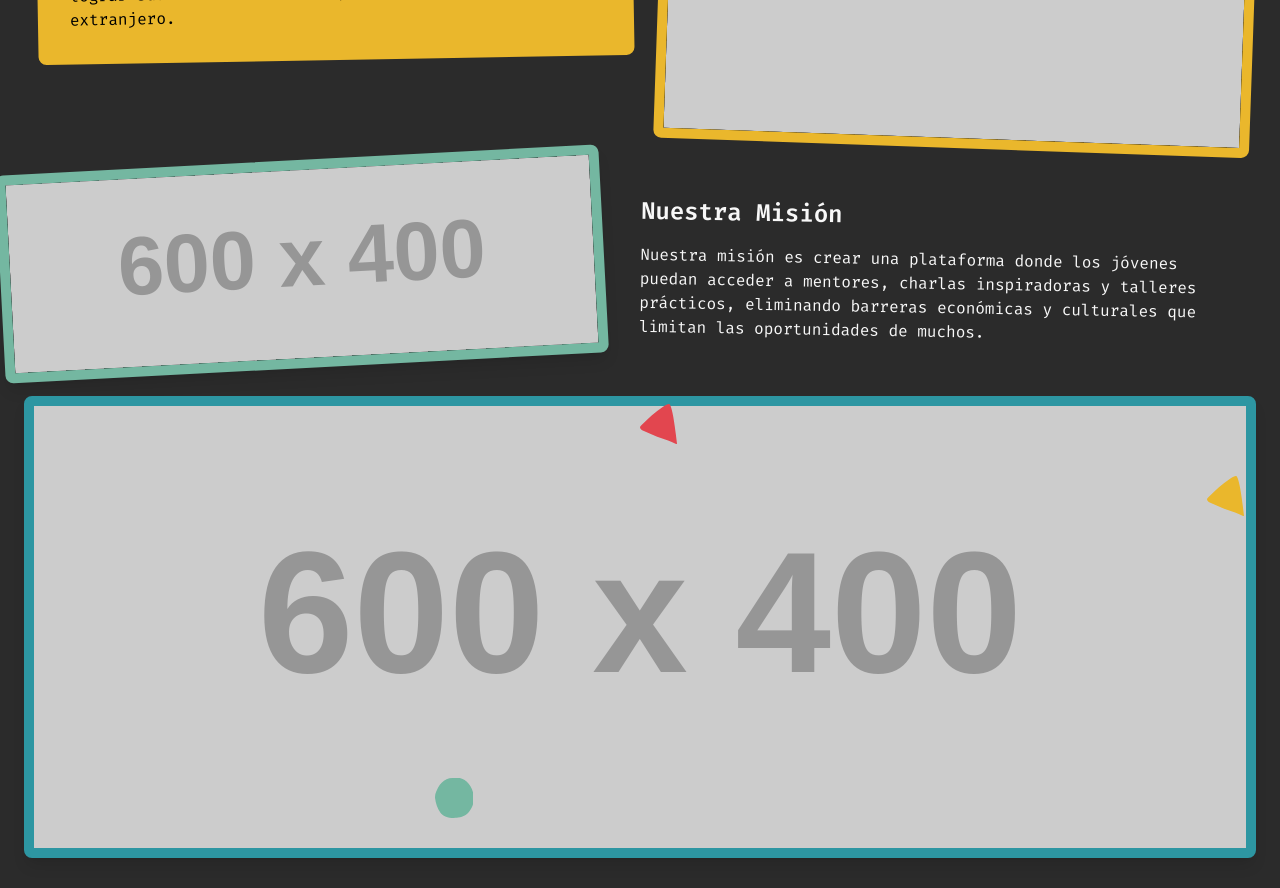
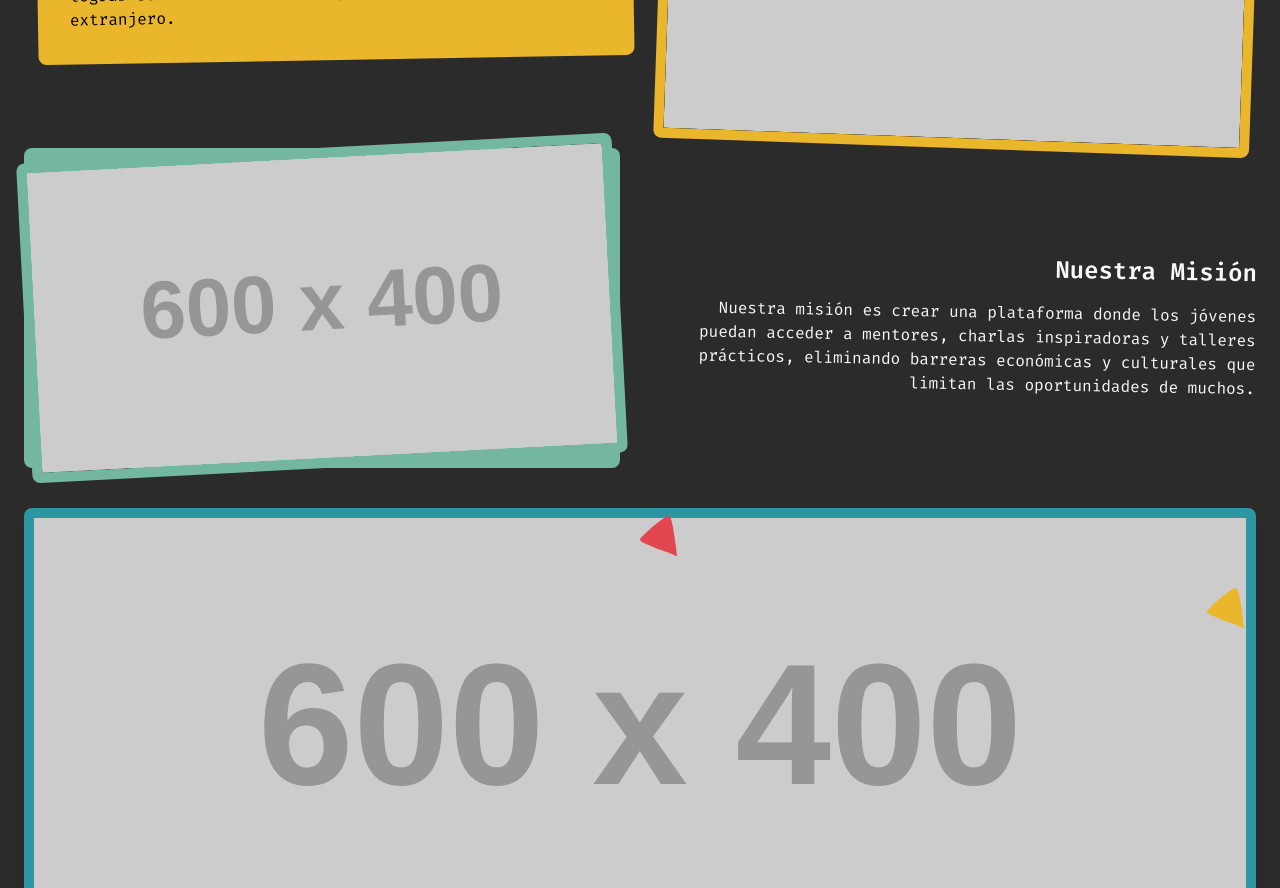
Before and after one commit to abigail-br987/globalminds, a React (Vite) app: page / in a window 1280 px wide. Shown: the part 1080-1968 px from the top of the page. Built offline with nearby package versions, Linux system fonts and the light colour scheme.

Commit message:
update mission

```diff
--- a/src/components/Mission.tsx
+++ b/src/components/Mission.tsx
@@ -5,15 +5,15 @@ import { missionContent } from "../assets/script/content.tsx";
 function Mission() {
   return (
     <motion.div
-      className="flex flex-col md:flex-row items-end justify-center w-full"
+      className="md:grid space-y-8 block md:grid-cols-2 md:gap-10 text-gbWhite "
       initial="offscreen"
       whileInView="onscreen"
       viewport={{ once: true }}
       variants={animations.sectionVariant}
     >
-      <div className="relative hidden w-full md:block md:w-1/2 h-64 md:h-52">
+      <div className="max-md:hidden bg-gbGreen rounded-lg">
         <img
-          className="absolute inset-0 w-full h-full object-cover rounded-lg shadow-lg transform -translate-x-6 translate-y-3 -rotate-3 border-gbGreen border-[10px]"
+          className="w-full h-full max-h-80 object-cover rounded-lg -rotate-3 border-gbGreen border-[10px]"
           src="https://placehold.co/600x400"
           alt="Description"
         />
@@ -22,7 +22,7 @@ function Mission() {
       {missionContent.map((item, index) => (
         <div
           key={index}
-          className="text-gbWhite space-y-4 m-3 text-center md:text-left rotate-1 rounded-lg w-full md:w-1/2"
+          className="space-y-4 md:text-right rotate-1 flex flex-col justify-center "
         >
           <h2>{item.title}</h2>
           <p>{item.description}</p>
```
